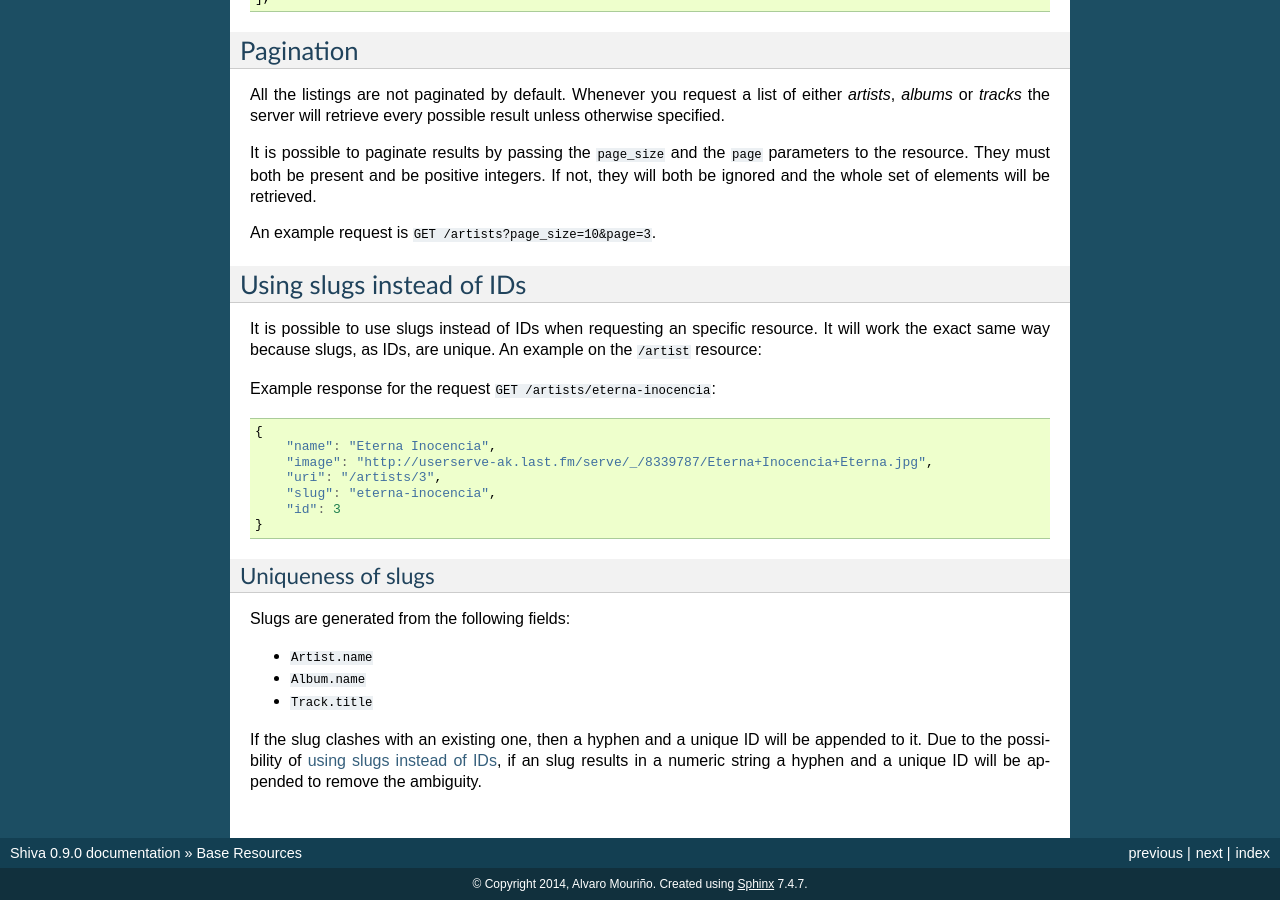
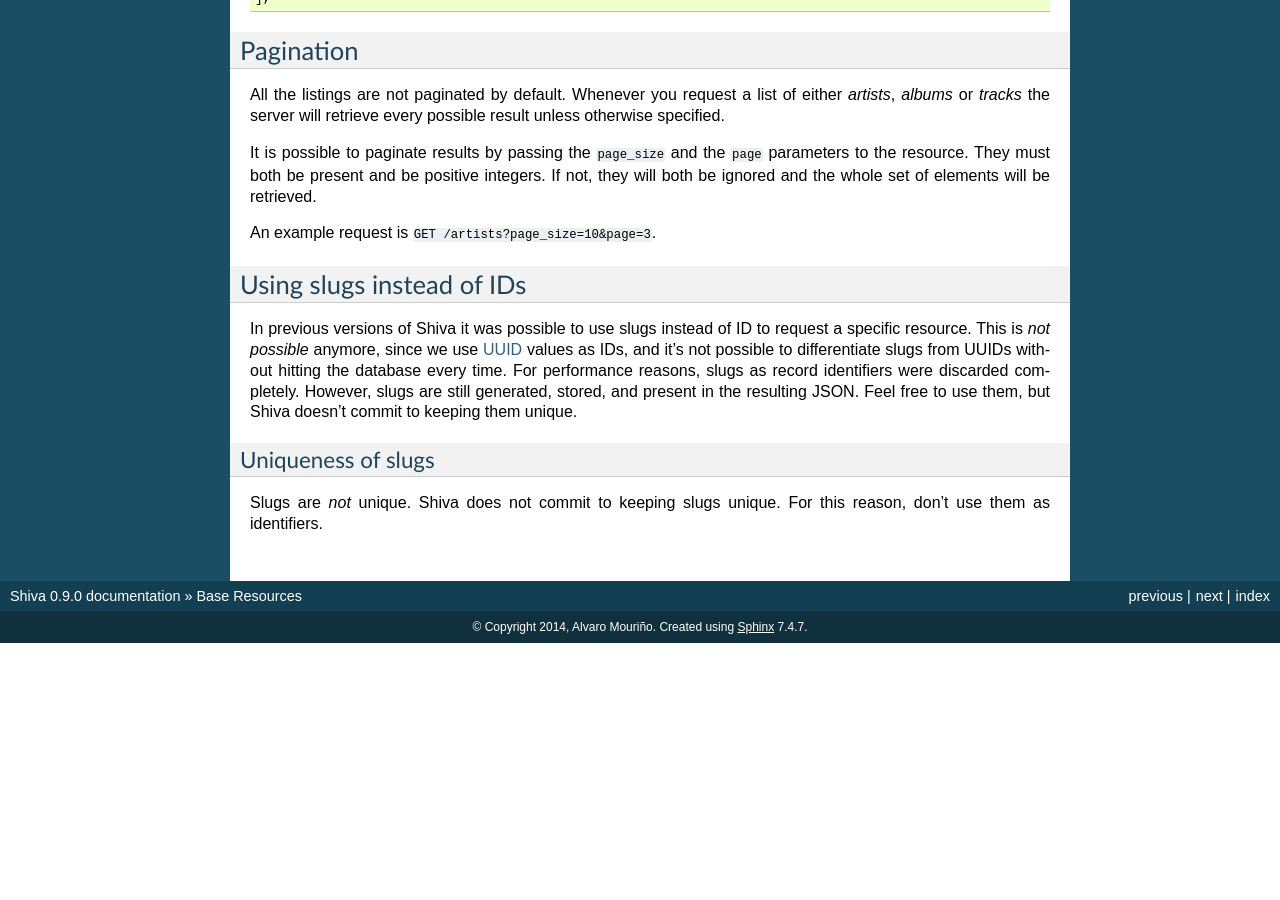
Before and after one commit to tooxie/shiva-server, a Sphinx documentation site: the page built from docs/resources/base.rst, in a window 1280 px wide and 900 px high, scrolled down 9803 px. Built offline with Sphinx 7.4.7, drawn with Linux system fonts in a browser that asks for light colours; after the commit the page ends 10446 px from its top, so only the background shows below that.

Commit message:
Updated documentation on ids and slugs

```diff
--- a/docs/resources/base.rst
+++ b/docs/resources/base.rst
@@ -651,33 +651,18 @@ An example request is ``GET /artists?page_size=10&page=3``.
 Using slugs instead of IDs
 --------------------------
 
-It is possible to use slugs instead of IDs when requesting an specific
-resource. It will work the exact same way because slugs, as IDs, are unique. An
-example on the ``/artist`` resource:
-
-Example response for the request ``GET /artists/eterna-inocencia``:
-
-.. code:: javascript
-
-    {
-        "name": "Eterna Inocencia",
-        "image": "http://userserve-ak.last.fm/serve/_/8339787/Eterna+Inocencia+Eterna.jpg",
-        "uri": "/artists/3",
-        "slug": "eterna-inocencia",
-        "id": 3
-    }
+In previous versions of Shiva it was possible to use slugs instead of ID to
+request a specific resource. This is *not possible* anymore, since we use
+`UUID <http://en.wikipedia.org/wiki/Universally_unique_identifier>`_ values as
+IDs, and it's not possible to differentiate slugs from UUIDs without hitting
+the database every time. For performance reasons, slugs as record identifiers
+were discarded completely. However, slugs are still generated, stored, and
+present in the resulting JSON. Feel free to use them, but Shiva doesn't commit
+to keeping them unique.
 
 
 Uniqueness of slugs
 ~~~~~~~~~~~~~~~~~~~
 
-Slugs are generated from the following fields:
-
-* ``Artist.name``
-* ``Album.name``
-* ``Track.title``
-
-If the slug clashes with an existing one, then a hyphen and a unique ID will be
-appended to it. Due to the possibility of `using slugs instead of IDs`_, if an
-slug results in a numeric string a hyphen and a unique ID will be appended to
-remove the ambiguity.
+Slugs are *not* unique. Shiva does not commit to keeping slugs unique. For this
+reason, don't use them as identifiers.
```
